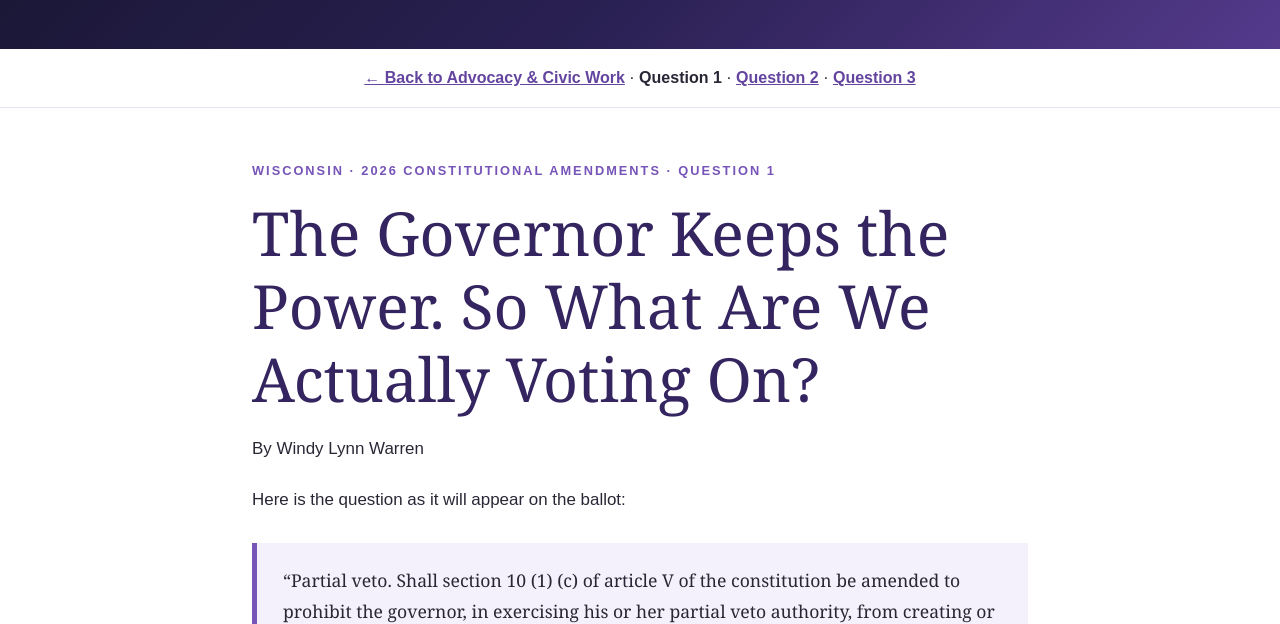
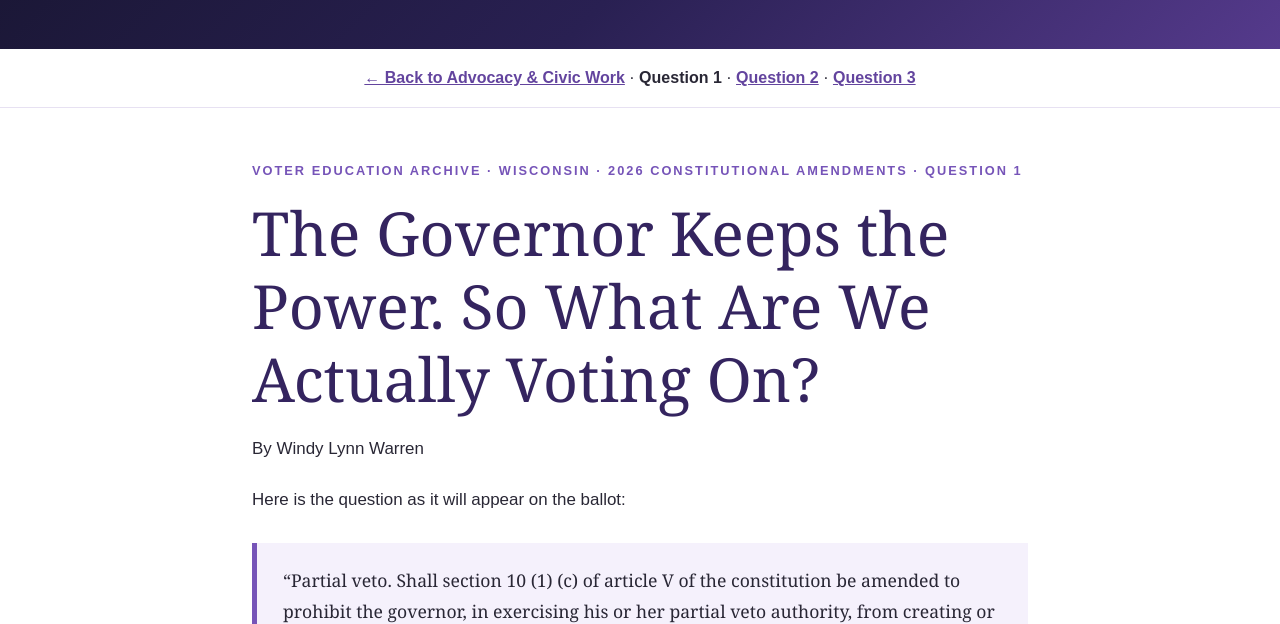
Before and after one commit to windylynnwarren/windylynnwarren.github.io, a plain HTML site: page question-1.html in a window 1280 px wide. Shown: the part 176-800 px from the top of the page. Drawn offline with Linux system fonts and the light colour scheme.

Commit message:
Label original election article as archived voter education

```diff
--- a/question-1.html
+++ b/question-1.html
@@ -19,7 +19,7 @@ footer{text-align:center;background:#17152f;color:#d8cee9;padding:27px 20px;font
 @media(max-width:700px){main{padding:38px 20px 58px}header{padding:42px 18px}}
 </style></head><body><header><div class="name">Windy Lynn Warren</div><p>WRITER · AUTHOR · FACILITATOR · ADVOCATE</p></header>
 <nav aria-label="Article navigation"><a href="index.html#advocacy">← Back to Advocacy &amp; Civic Work</a> <span aria-hidden="true"> · </span> <strong aria-current="page">Question 1</strong> <span aria-hidden="true"> · </span> <a href="question-2.html?v=20261027-nav2">Question 2</a> <span aria-hidden="true"> · </span> <a href="question-3.html?v=20261027-nav2">Question 3</a></nav>
-<main><div class="kicker">Wisconsin · 2026 Constitutional Amendments · Question 1</div>
+<main><div class="kicker">Voter education archive · Wisconsin · 2026 Constitutional Amendments · Question 1</div>
 <h1>The Governor Keeps the Power. So What Are We Actually Voting On?</h1><p>By Windy Lynn Warren</p>
 
 <p>Here is the question as it will appear on the ballot:</p>
```
